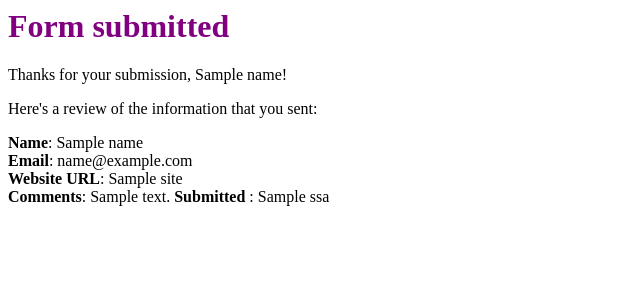
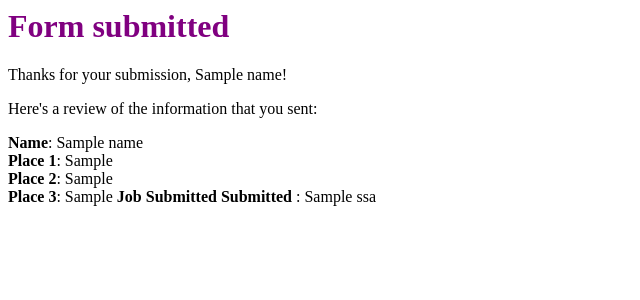
Before and after one commit to soniashvin/flask, a Flask app: template templates/submitted_form.html in a window 1280 px wide. Shown: the top 300 px of the page, without its empty margins (0-640 px from the left). Run offline with Flask 2, Linux system fonts and the light colour scheme; the template is opened without the code that fills it: most values are stand-ins (such as "Sample title", 1, 10 or a date in 2020).

Commit message:
Update submitted_form.html

```diff
--- a/templates/submitted_form.html
+++ b/templates/submitted_form.html
@@ -13,9 +13,11 @@
        <p>Here's a review of the information that you sent:</p>
        <p>
           <strong>Name</strong>: {{name}} <br>
-          <strong>Email</strong>: {{email}} <br>
-          <strong>Website URL</strong>: {{site}} <br>
-          <strong>Comments</strong>: {{comments}}
+          <strong>Place 1</strong>: {{p1}} <br>
+          <strong>Place 2</strong>: {{p2}} <br>
+          <strong>Place 3</strong>: {{p3}}
+          <strong>Job Submitted</strong>
+
 		  <strong>Submitted </strong>: {{ssa}}
        </p>
      </div>
```
